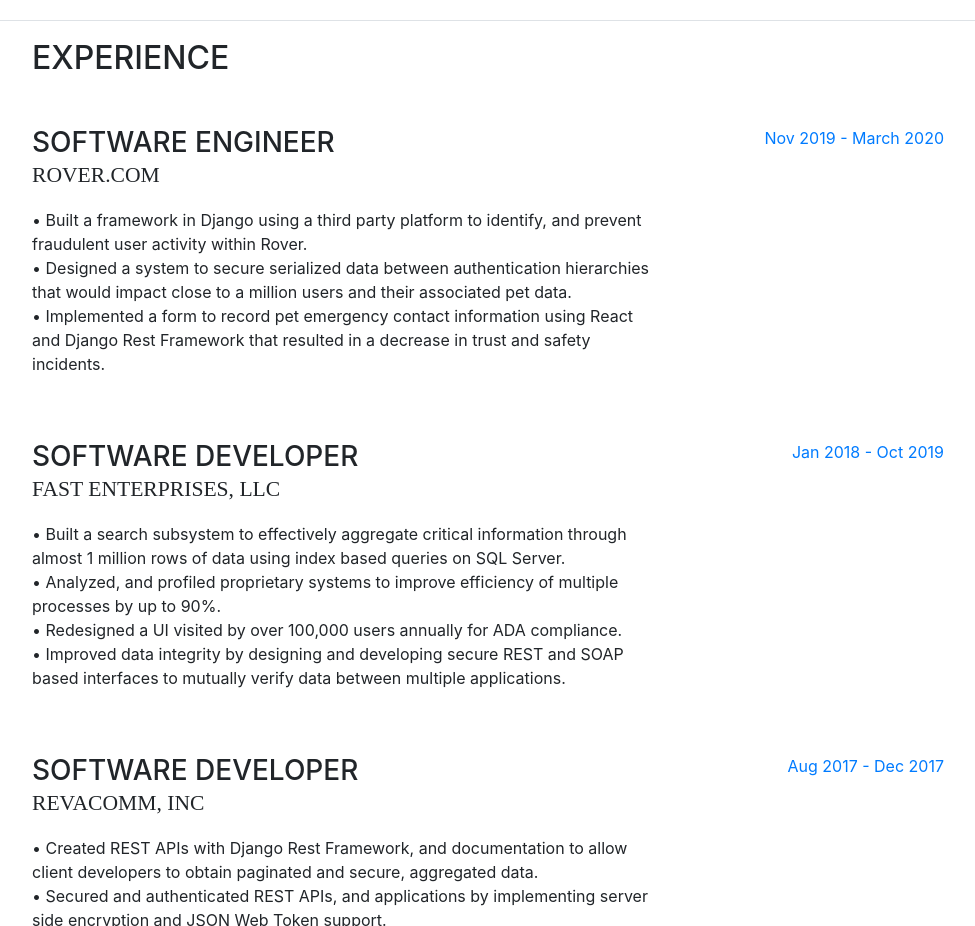
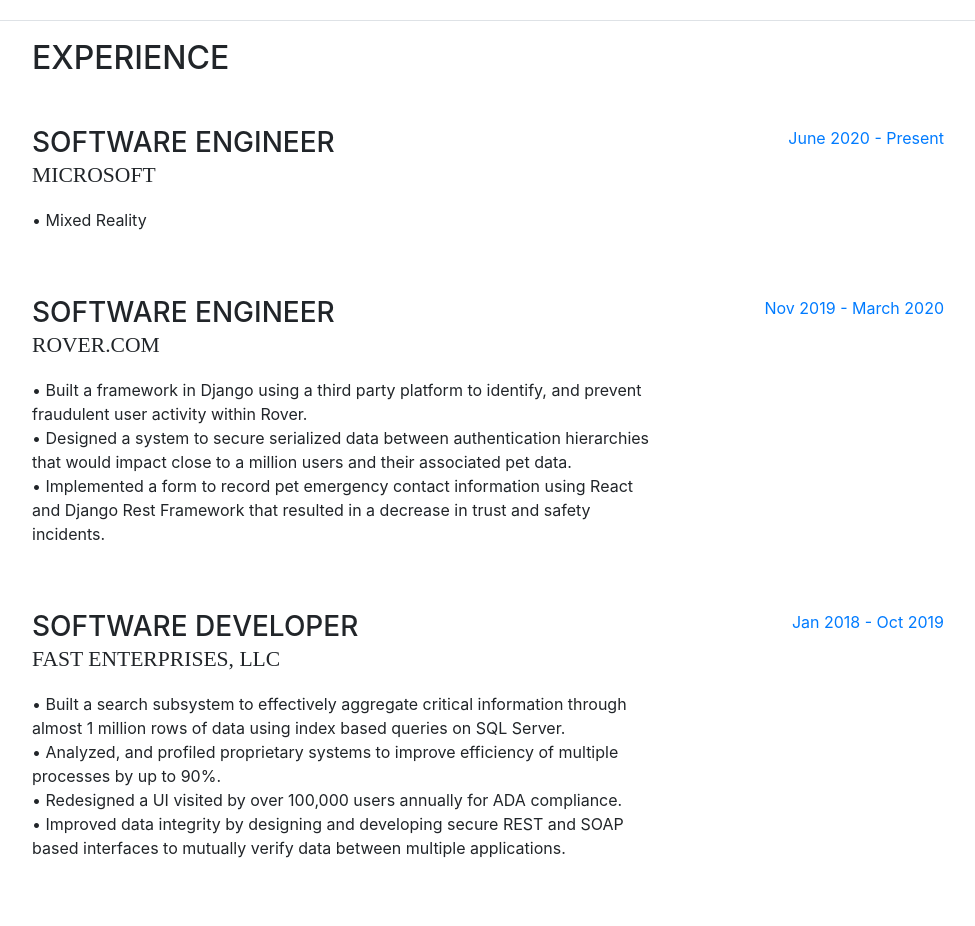
Before and after one commit to terrypalo/terrypalo.github.io, a website with bundled scripts: page index.html in a window 1280 px wide. Shown: the part 1600-2526 px from the top of the page, without its empty margins (288-1263 px from the left). Built offline with nearby package versions, Linux system fonts and the light colour scheme; a web font is replaced by a local one.

Commit message:
Update experience

```diff
--- a/index.html
+++ b/index.html
@@ -462,6 +462,19 @@
           <div class="resume-item d-flex flex-column flex-md-row mb-5">
             <div class="resume-content mr-auto">
               <h3 class="mb-0">Software Engineer</h3>
+              <div class="subheading mb-3">Microsoft</div>
+              <p>
+                • Mixed Reality
+              </p>
+            </div>
+            <div class="resume-date text-md-right">
+              <span class="text-primary">June 2020 - Present</span>
+            </div>
+          </div>
+
+          <div class="resume-item d-flex flex-column flex-md-row mb-5">
+            <div class="resume-content mr-auto">
+              <h3 class="mb-0">Software Engineer</h3>
               <div class="subheading mb-3">Rover.com</div>
               <p>
                 • Built a framework in Django using a third party platform to identify, and prevent fraudulent user activity within Rover.
```
